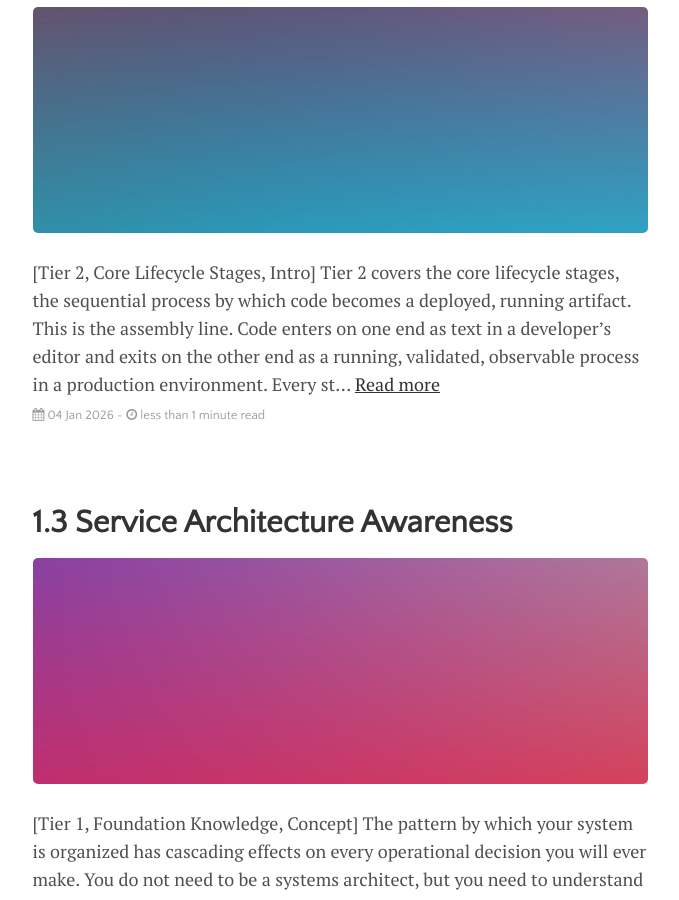
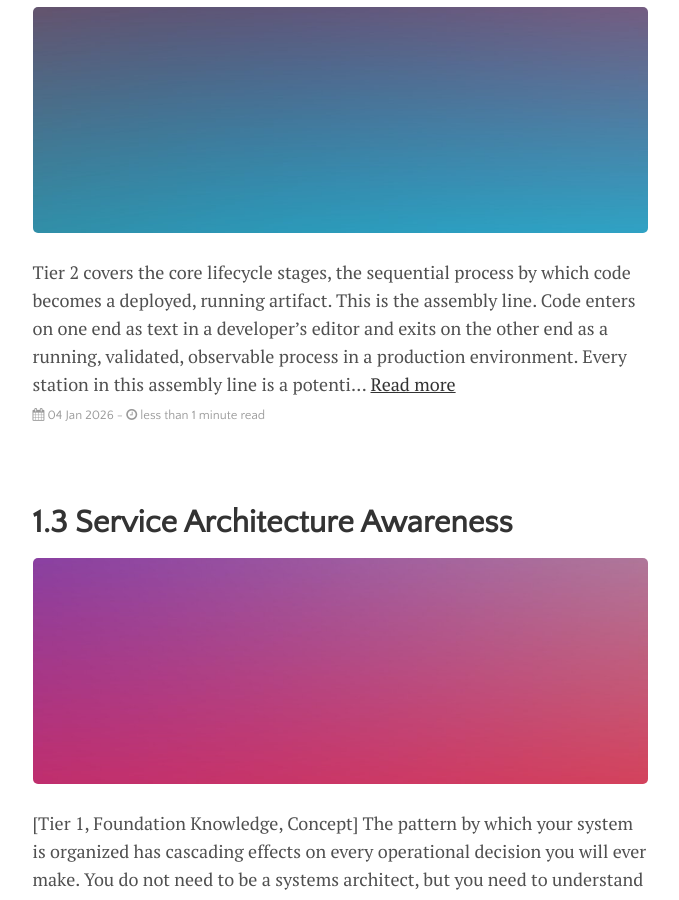
Before and after one commit to GD-MRNG/engineering-blog, a Jekyll site: the page built from index.html, in a window 1280 px wide and 900 px high, scrolled down 6857 px. Shown: the whole window, without its empty margins (300-979 px from the left). Built offline with Jekyll 4.4.1, drawn with Linux system fonts in a browser that asks for light colours; the list of posts is cut into pages by our own code.

Commit message:
fix: remove redundant text on tier 2 listing page

```diff
--- a/_posts/2026-01-04-10-tier-2-core-lifecycle-stages.md
+++ b/_posts/2026-01-04-10-tier-2-core-lifecycle-stages.md
@@ -5,10 +5,8 @@
 date:   2026-01-04 10:00:00 +0800
 categories: journal
 image: tier_2.jpg
-tags: [Tier 2, Core Lifecycle Stages, Concept]
+tags: [Tier 2, Core Lifecycle Stages,Listing]
 ---
-
-`[Tier 2, Core Lifecycle Stages, Intro]`
 
 **Tier 2** covers the core lifecycle stages, the sequential process by which code becomes a deployed, running artifact.
 
```
